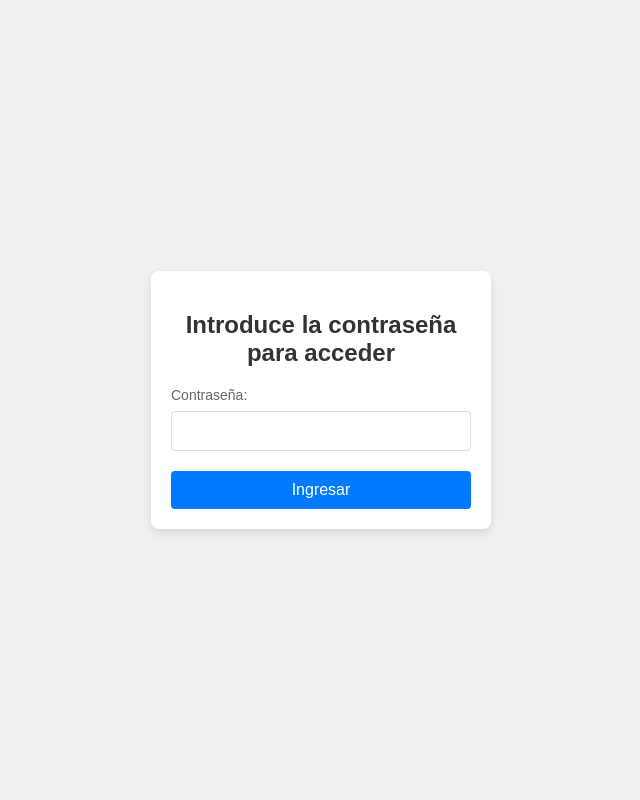
After one commit to Jandro5vq/AVQ-Flask-Dockerized, a Flask app: page /misterlogin in a window 1280 px wide. The commit adds this page. Shown: the whole page, without its empty margins (319-959 px from the left). Run offline with Flask 3, Linux system fonts and the light colour scheme.

```diff
--- a/app/app.py
+++ b/app/app.py
@@ -15,12 +15,32 @@ jugadores = [
 # Portfolio
 @app.route('/')
 def portfolio():
-    return render_template('portfolio.html')
+    return render_template('portfolio/portfolio.html')
 
 # UC Mister
+MISTER_KEY = 'uc'
+
 @app.route('/mister')
 def mister():
-    return render_template('mister.html')
+    # Verifica si el usuario ya ha ingresado la contraseña
+    if 'authenticated' in request.cookies and request.cookies.get('authenticated') == 'true':
+        return render_template('mister/mister.html')
+    else:
+        # Redirige a la página de login si no está autenticado
+        return redirect(url_for('misterlogin'))
+
+
+@app.route('/misterlogin', methods=['GET', 'POST'])
+def misterlogin():
+    if request.method == 'POST':
+        if request.form['password'] == MISTER_KEY:
+            response = redirect(url_for('mister'))
+            response.set_cookie('authenticated', 'true')
+            return response
+        else:
+            return render_template('mister/misterlogin.html', error="Contraseña incorrecta. Inténtalo de nuevo.")
+
+    return render_template('mister/misterlogin.html')
 
 
 # ==== API ====
@@ -29,7 +49,7 @@ def mister():
 def misterupdate():
     return {"message": "Updated"}, 202
 
-@app.route('/api/puntos', methods=['GET'])
+@app.route('/api/jornada', methods=['GET'])
 def obtener_puntos():
     jornada = request.args.get('jornada')
     if jornada not in ['jornada1', 'jornada2', 'jornada3']:
--- a/app/requirements.txt
+++ b/app/requirements.txt
@@ -1,2 +1,3 @@
 Flask==3.0.3
 pymysql==1.1.1
+selenium==4.23.1
--- /dev/null
+++ b/app/static/css/mister/misterlogin.css
@@ -0,0 +1,75 @@
+/* styles.css */
+
+/* Estilo general para el cuerpo de la página */
+body {
+    font-family: Arial, sans-serif;
+    background-color: #f0f0f0;
+    margin: 0;
+    padding: 0;
+    display: flex;
+    justify-content: center;
+    align-items: center;
+    height: 100vh;
+}
+
+/* Estilo para el contenedor del formulario de login */
+.login-container {
+    background-color: #ffffff;
+    border-radius: 8px;
+    box-shadow: 0 4px 8px rgba(0, 0, 0, 0.1);
+    padding: 20px;
+    width: 300px;
+    text-align: center;
+}
+
+/* Estilo para los títulos */
+h2 {
+    margin-bottom: 20px;
+    font-size: 24px;
+    color: #333;
+}
+
+/* Estilo para los párrafos de error */
+p {
+    color: red;
+    font-size: 14px;
+    margin-bottom: 20px;
+}
+
+/* Estilo para el formulario */
+form {
+    display: flex;
+    flex-direction: column;
+}
+
+/* Estilo para las etiquetas */
+label {
+    margin-bottom: 8px;
+    font-size: 14px;
+    color: #666;
+    text-align: left;
+}
+
+/* Estilo para los campos de entrada */
+input[type="password"] {
+    padding: 10px;
+    border: 1px solid #ddd;
+    border-radius: 4px;
+    margin-bottom: 20px;
+    font-size: 16px;
+}
+
+/* Estilo para el botón de enviar */
+button {
+    background-color: #007bff;
+    color: white;
+    border: none;
+    padding: 10px;
+    border-radius: 4px;
+    cursor: pointer;
+    font-size: 16px;
+}
+
+button:hover {
+    background-color: #0056b3;
+}
--- a/app/static/js/script.js
+++ b/app/static/js/mister/mister.js
@@ -3,7 +3,7 @@ document.addEventListener('DOMContentLoaded', () => {
     const cuerpoTabla = document.getElementById('cuerpo-tabla');
 
     function cargarPuntuaciones(jornada) {
-        fetch(`/api/puntos?jornada=${jornada}`)
+        fetch(`/api/jornada?jornada=${jornada}`)
             .then(response => response.json())
             .then(puntuaciones => {
                 cuerpoTabla.innerHTML = '';
--- a/app/templates/mister.html
+++ b/app/templates/mister/mister.html
@@ -4,7 +4,7 @@
     <meta charset="UTF-8">
     <meta name="viewport" content="width=device-width, initial-scale=1.0">
     <title>Tabla de Puntuaciones</title>
-    <link rel="stylesheet" href="/static/css/styles.css">
+    <link rel="stylesheet" href="/static/css/mister/mister.css">
 </head>
 <body>
     <div class="container">
@@ -27,6 +27,6 @@
             </tbody>
         </table>
     </div>
-    <script src="/static/js/script.js"></script>
+    <script src="/static/js/mister/mister.js"></script>
 </body>
 </html>
--- /dev/null
+++ b/app/templates/mister/misterlogin.html
@@ -0,0 +1,21 @@
+<!DOCTYPE html>
+<html>
+<head>
+    <title>Página protegida</title>
+    <link rel="stylesheet" href="/static/css/mister/misterlogin.css">
+
+</head>
+<body>
+    <div class="login-container">
+        <h2>Introduce la contraseña para acceder</h2>
+        {% if error %}
+            <p>{{ error }}</p>
+        {% endif %}
+        <form method="post">
+            <label for="password">Contraseña:</label>
+            <input type="password" name="password" id="password" required>
+            <button type="submit">Ingresar</button>
+        </form>
+    </div>
+</body>
+</html>
```
Also changed, not shown: app/schema.sql (added, +26 -0 lines), app/static/css/mister/mister.css (renamed from app/static/css/style.css), app/templates/portfolio/portfolio.html (renamed from app/templates/portfolio.html), 1 other file.
